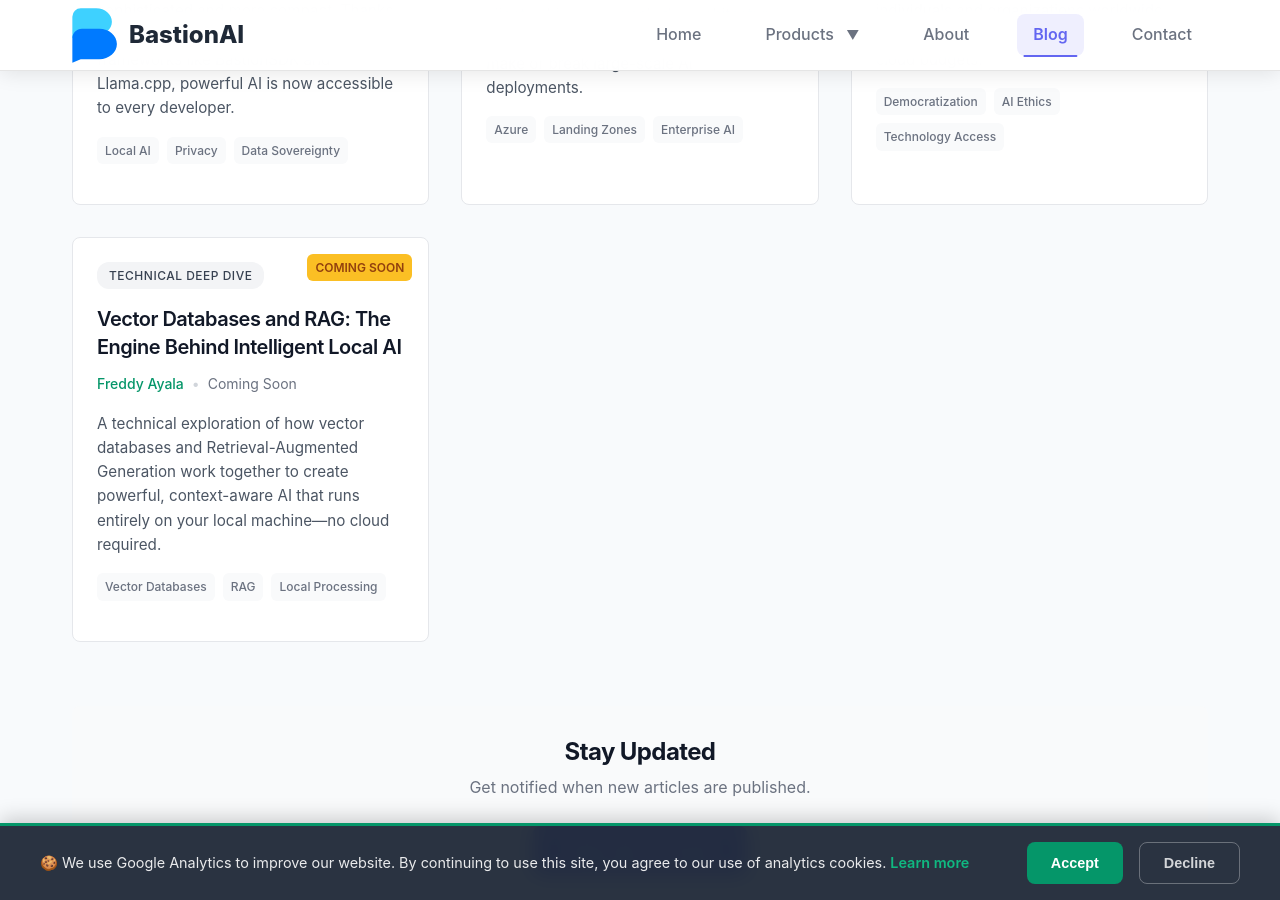
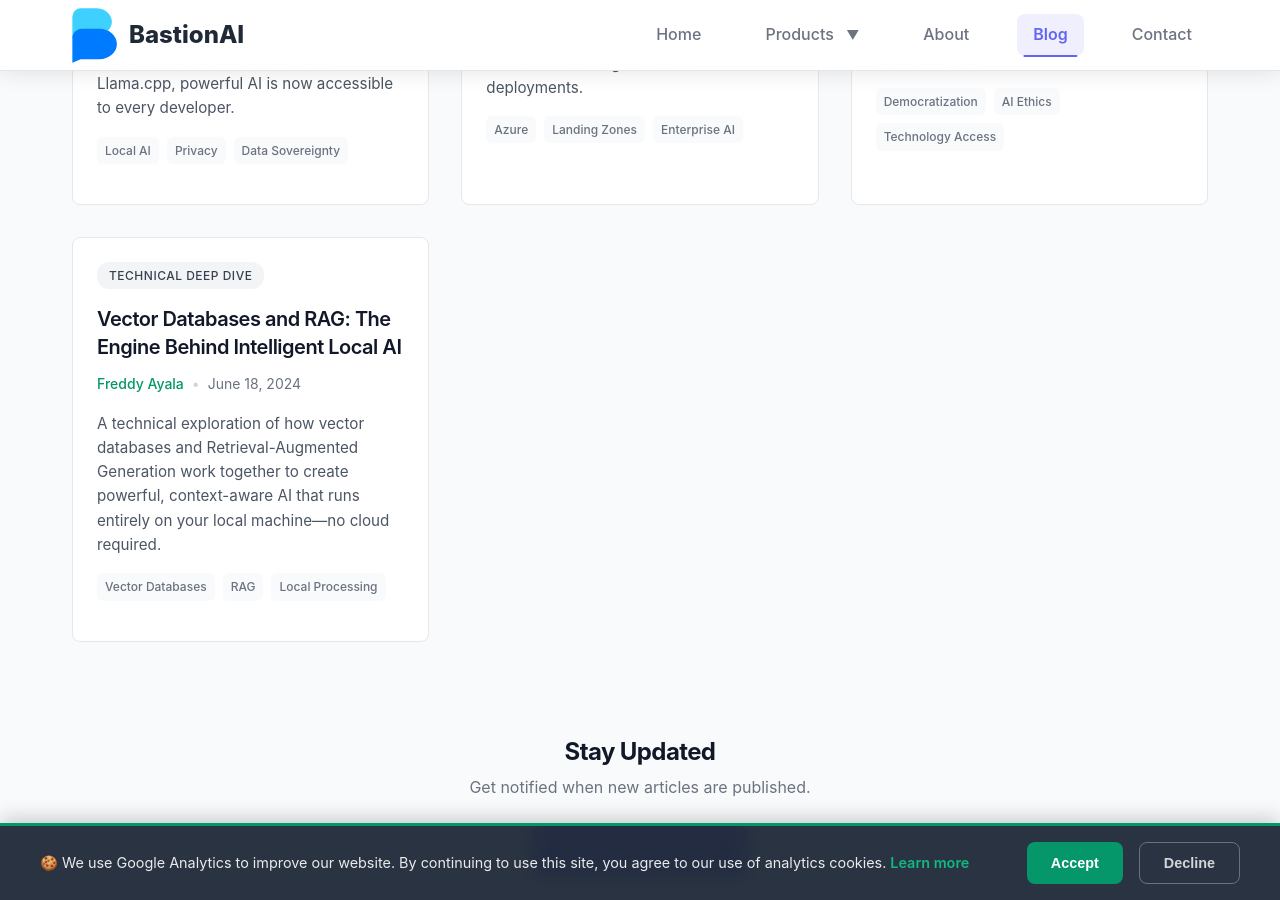
Before and after one commit to BastionAI/bastionai.github.io, a Jekyll site: the page built from blog.md, in a window 1280 px wide and 900 px high, scrolled down 598 px. Built offline with Jekyll 4.4.1, drawn with Linux system fonts in a browser that asks for light colours.

Commit message:
Update blog.md to make 'Vector Databases and RAG' post live

```diff
--- a/blog.md
+++ b/blog.md
@@ -30,10 +30,10 @@ blog_posts:
   - title: "Vector Databases and RAG: The Engine Behind Intelligent Local AI"
     category: "Technical Deep Dive"
     author: "Freddy Ayala"
-    date_display: "Coming Soon"
+    date: 2024-06-18
+    url: "/blog/vector-databases-and-rag/"
     description: "A technical exploration of how vector databases and Retrieval-Augmented Generation work together to create powerful, context-aware AI that runs entirely on your local machine—no cloud required."
     tags: ["Vector Databases", "RAG", "Local Processing"]
-    status: "coming-soon"
 ---
 
 {% include components/header.html
```
